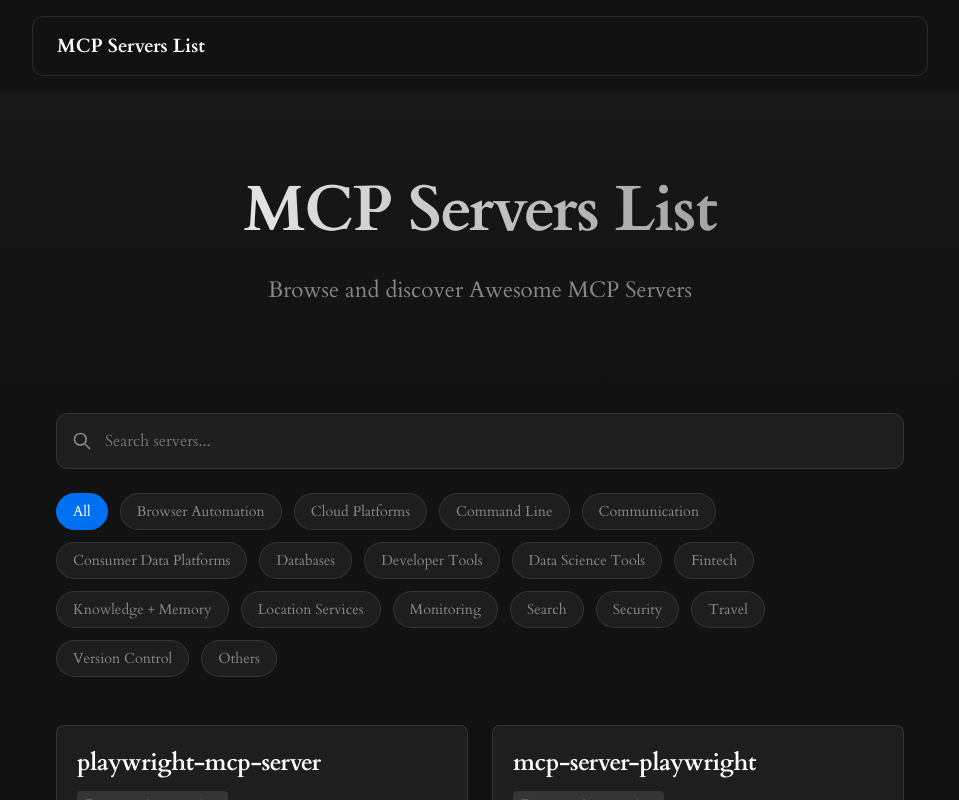
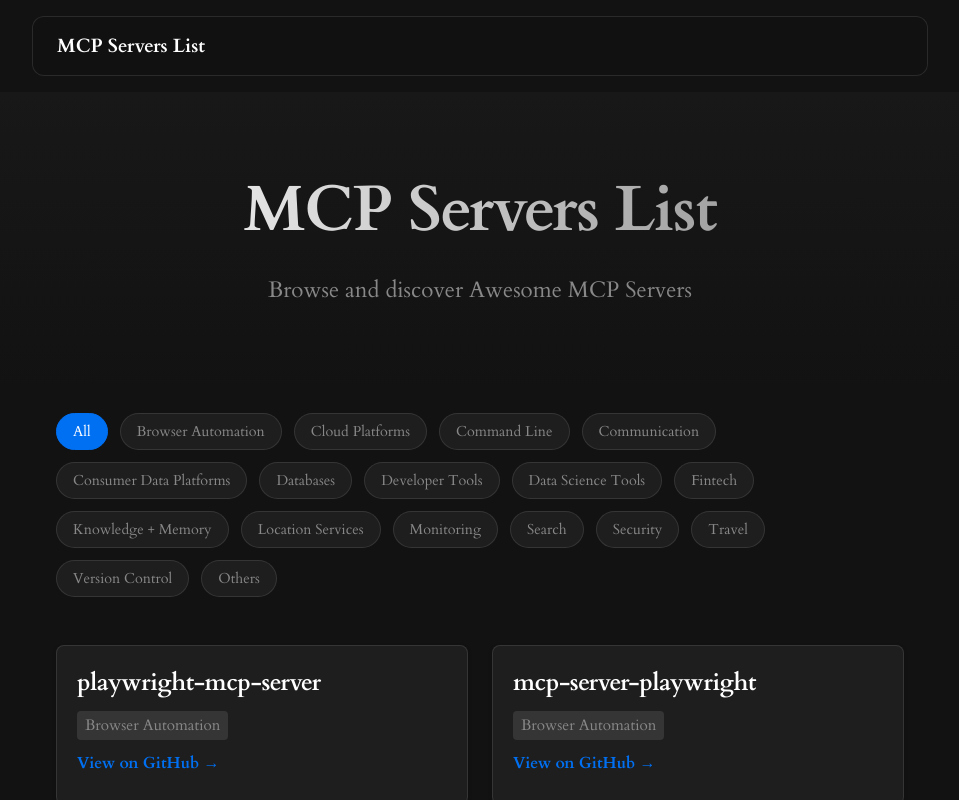
Before and after one commit to infiplextechlabs/mcpserverslist, a Next.js app: page / in a window 1280 px wide. Shown: the top 800 px of the page, without its empty margins (160-1119 px from the left). Built offline with nearby package versions, Linux system fonts and the light colour scheme.

Commit message:
:zap: remove buggy search

```diff
--- a/src/components/SearchAndFilters/SearchAndFilters.js
+++ b/src/components/SearchAndFilters/SearchAndFilters.js
@@ -21,8 +21,8 @@
     trackCategoryFilter(category)
   }
 
-  return (
-    <div className={styles.container}>
+  const renderSearch = () => {
+    return (
       <div className={styles.search}>
         <svg className={styles.searchIcon} viewBox="0 0 24 24" fill="none" stroke="currentColor">
           <path strokeLinecap="round" strokeLinejoin="round" strokeWidth={2} d="M21 21l-6-6m2-5a7 7 0 11-14 0 7 7 0 0114 0z" />
@@ -33,6 +33,12 @@
           onChange={handleSearch}
         />
       </div>
+    )
+  }
+
+  return (
+    <div className={styles.container}>
+      {/* {renderSearch()} */}
       <div className={styles.categories}>
         <button
           className={`${styles.category} ${activeCategory === 'all' ? styles.active : ''}`}
--- a/src/components/ServerGrid/ServerGrid.js
+++ b/src/components/ServerGrid/ServerGrid.js
@@ -19,8 +19,9 @@
 
     const term = searchTerm.toLowerCase()
     const filtered = servers.filter(server =>
-      server.title.toLowerCase().includes(term) ||
-      server.category.some(cat => cat.toLowerCase().includes(term))
+      server.title.toLowerCase().includes(term)
+      // ||
+      // server.category.some(cat => cat.toLowerCase().includes(term))
     )
     setFilteredServers(filtered)
   }
```
